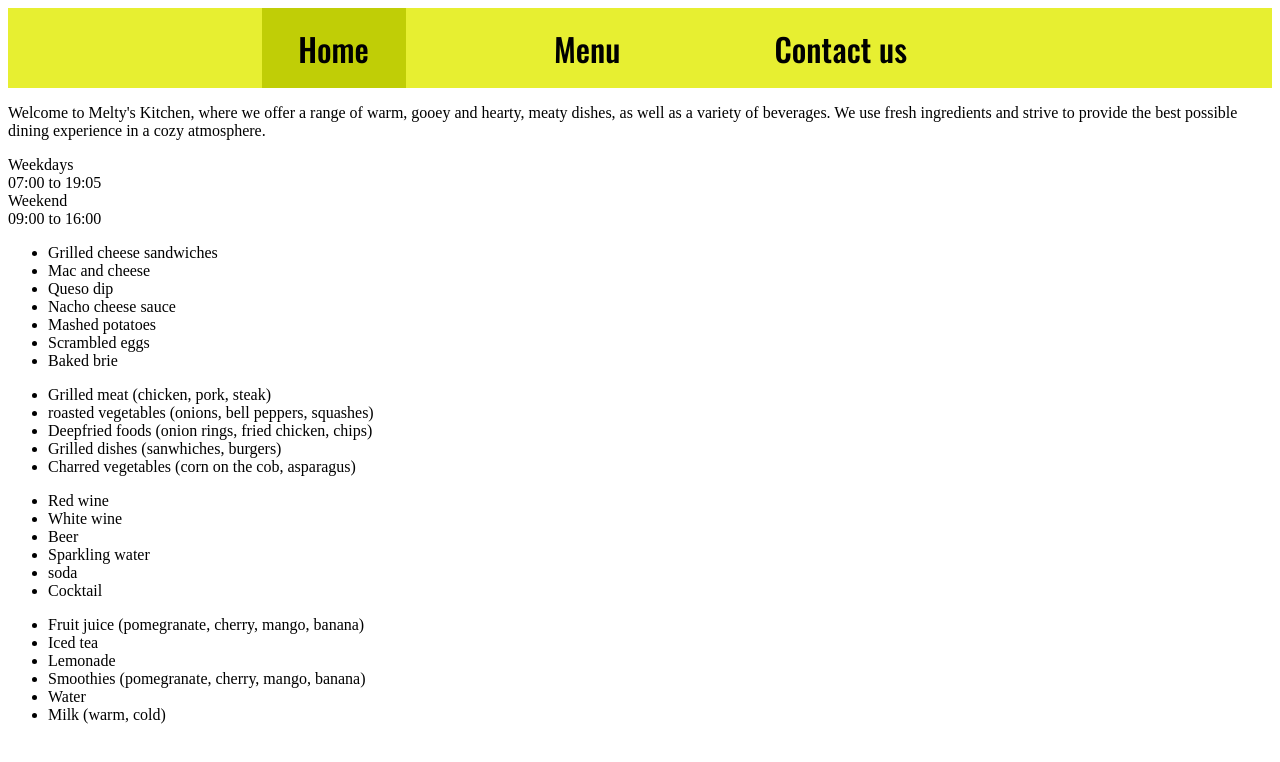
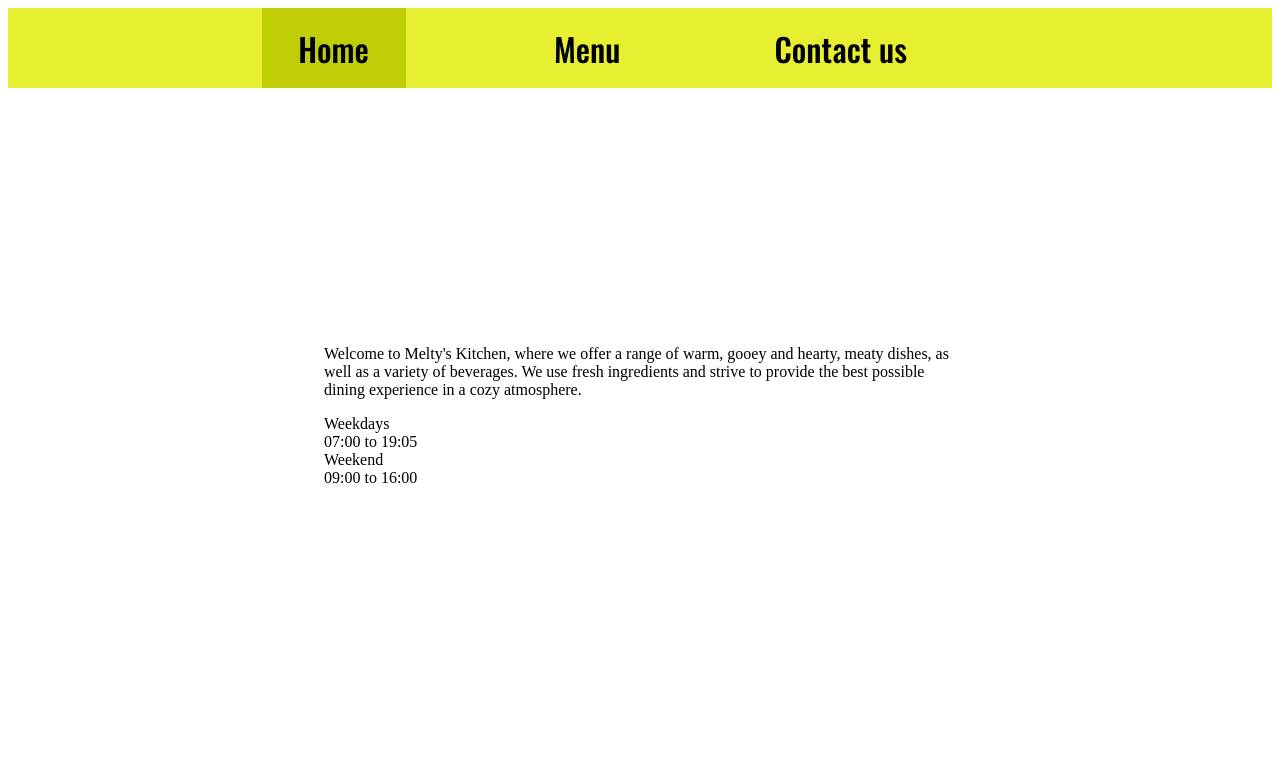
Before and after one commit to Th0se/restaurant-menu, a website built with webpack: page dist/index.html in a window 1280 px wide. Both pictures are taken after a click on the element "Home". Built offline with nearby package versions, Linux system fonts and the light colour scheme.

Commit message:
Finish adding contents. 1. Add '#contentContainer'. 2. Add '#contactTabContainer'. 3. Move '#contactTabContainer', '#menuTabContainer', and 'homeTabContainer' to '#contentContainer' to allow styling.

```diff
--- /dev/null
+++ b/src/contact.js
@@ -0,0 +1,61 @@
+const phoneNumber = `9-99-999-9999`;
+const emailAddress = `melty@placeholder.com`;
+
+
+const phone = () => {
+    const container = document.createElement(`div`);
+    container.setAttribute(`id`, `phoneContainer`);
+
+    const header = document.createElement(`div`);
+    header.classList.add(`contactHeader`);
+    header.textContent = `Phone number`;
+    container.appendChild(header);
+
+    const info = document.createElement(`div`);
+    info.classList.add(`contactInfo`);
+    info.textContent = phoneNumber;
+    container.appendChild(info);
+
+
+    return container;
+};
+
+const email = () => {
+    const container = document.createElement(`div`);
+    container.setAttribute(`id`, `emailContainer`);
+
+    const header = document.createElement(`div`);
+    header.classList.add(`contactHeader`);
+    header.textContent = `Email address`;
+    container.appendChild(header);
+
+    const info = document.createElement(`div`);
+    info.classList.add(`contactInfo`);
+    info.textContent = emailAddress;
+    container.appendChild(info);
+
+
+    return container;
+};
+
+const contactTabContainer = () => {
+    const container = document.createElement(`div`);
+    container.setAttribute(`id`, `contactTabContainer`);
+
+    const call = phone();
+    container.appendChild(call);
+
+    const write = email();
+    container.appendChild(write);
+
+
+    return container;
+};
+
+export {
+    email,
+    phone,
+    phoneNumber,
+    emailAddress,
+    contactTabContainer
+};
--- a/src/index.js
+++ b/src/index.js
@@ -15,15 +15,77 @@ import {
     beverages2,
     menuTabContainer
 } from './menu';
+import {
+    email,
+    phone,
+    phoneNumber,
+    emailAddress,
+    contactTabContainer
+} from './contact';
 
 
 const body = document.body;
-
 const tabs = Tabs();
 const home = homeTabContainer();
 const menu = menuTabContainer();
+const contact = contactTabContainer();
+
+const contentContainer = document.createElement(`div`);
+contentContainer.setAttribute(`id`, `contentContainer`);
+contentContainer.appendChild(home);
+
+body.appendChild(tabs);
+body.appendChild(contentContainer);
 
 
-body.appendChild(tabs);
-body.appendChild(home);
-body.appendChild(menu);
+
+tabHome.addEventListener(`click`, () => {
+    const contact = document.querySelector(`#contactTabContainer`);
+    const menu = document.querySelector(`#menuTabContainer`);
+
+
+    if (menu) {
+        contentContainer.removeChild(menu);
+    };
+    if (contact) {
+        contentContainer.removeChild(contact);
+    };
+    contentContainer.appendChild(home);
+    tabContacts.classList.remove(`activeTabHeader`);
+    tabMenu.classList.remove(`activeTabHeader`);
+    tabHome.classList.add(`activeTabHeader`);
+});
+
+tabMenu.addEventListener(`click`, () => {
+    const contact = document.querySelector(`#contactTabContainer`);
+    const home = document.querySelector(`#homeTabContainer`);
+
+
+    if (contact) {
+        contentContainer.removeChild(contact);
+    };
+    if (home) {
+        contentContainer.removeChild(home);
+    };
+    contentContainer.appendChild(menu);
+    tabContacts.classList.remove(`activeTabHeader`);
+    tabHome.classList.remove(`activeTabHeader`);
+    tabMenu.classList.add(`activeTabHeader`);
+});
+
+tabContacts.addEventListener(`click`, () => {
+    const home = document.querySelector(`#homeTabContainer`);
+    const menu = document.querySelector(`#menuTabContainer`);
+
+
+    if (home) {
+        contentContainer.removeChild(home);
+    };
+    if (menu) {
+        contentContainer.removeChild(menu);
+    };
+    contentContainer.appendChild(contact);
+    tabHome.classList.remove(`activeTabHeader`);
+    tabMenu.classList.remove(`activeTabHeader`);
+    tabContacts.classList.add(`activeTabHeader`);
+});
--- a/src/style.css
+++ b/src/style.css
@@ -10,7 +10,6 @@
 }
 
 #tabContainer {
-    width: 100%;
     height: 5rem;
     display: grid;
     grid-template-columns: repeat(5, 1fr);
@@ -45,6 +44,20 @@
     grid-column: 4/5;
 }
 
-.activeTab {
+.activeTabHeader {
     background-color: var(--activeTabColor);
 }
+
+#contentContainer {
+    position: relative;
+    height: 40rem;
+}
+
+#homeTabContainer,
+#menuTabContainer,
+#contactTabContainer {
+    position: absolute;
+    left: 50%;
+    top: 50%;
+    transform: translate(-50%, -50%);
+}
--- a/src/tabs.js
+++ b/src/tabs.js
@@ -5,35 +5,20 @@ export default function Tabs() {
     const tabHome = document.createElement(`div`);
     tabHome.setAttribute(`id`, `tabHome`);
     tabHome.classList.add(`tabItem`);
-    tabHome.classList.add(`activeTab`);
+    tabHome.classList.add(`activeTabHeader`);
     tabHome.textContent = `Home`;
-    tabHome.addEventListener(`click`, () => {
-        tabContacts.classList.remove(`activeTab`);
-        tabMenu.classList.remove(`activeTab`);
-        tabHome.classList.add(`activeTab`);
-    });
     container.appendChild(tabHome);
 
     const tabMenu = document.createElement(`div`);
     tabMenu.setAttribute(`id`, `tabMenu`);
     tabMenu.classList.add(`tabItem`);
     tabMenu.textContent = `Menu`;
-    tabMenu.addEventListener(`click`, () => {
-        tabContacts.classList.remove(`activeTab`);
-        tabHome.classList.remove(`activeTab`);
-        tabMenu.classList.add(`activeTab`);
-    });
     container.appendChild(tabMenu);
 
     const tabContacts = document.createElement(`div`);
     tabContacts.setAttribute(`id`, `tabContacts`);
     tabContacts.classList.add(`tabItem`);
     tabContacts.textContent = `Contact us`;
-    tabContacts.addEventListener(`click`, () => {
-        tabHome.classList.remove(`activeTab`);
-        tabMenu.classList.remove(`activeTab`);
-        tabContacts.classList.add(`activeTab`);
-    });
     container.appendChild(tabContacts);
 
 
--- a/webpack.config.js
+++ b/webpack.config.js
@@ -7,6 +7,8 @@ module.exports = {
     index: './src/index.js',
     tabs: './src/tabs.js',
     home: './src/home.js',
+    menu: './src/menu.js',
+    contact: './src/contact.js',
   },
   devtool: 'inline-source-map',
   devServer: {
```
Also changed, not shown: dist/contact.bundle.js (added), dist/index.bundle.js, dist/index.html, dist/menu.bundle.js (added), dist/tabs.bundle.js.
